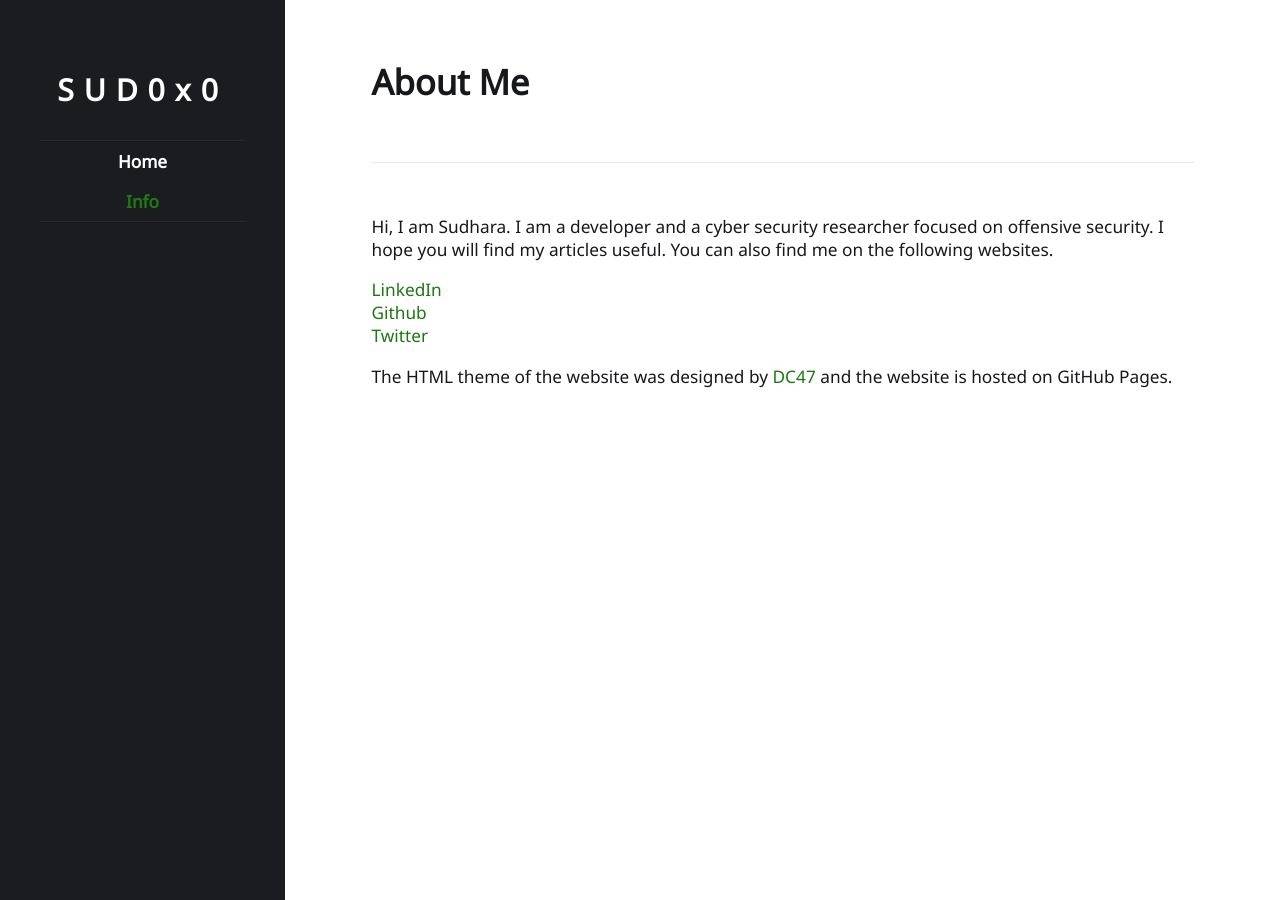
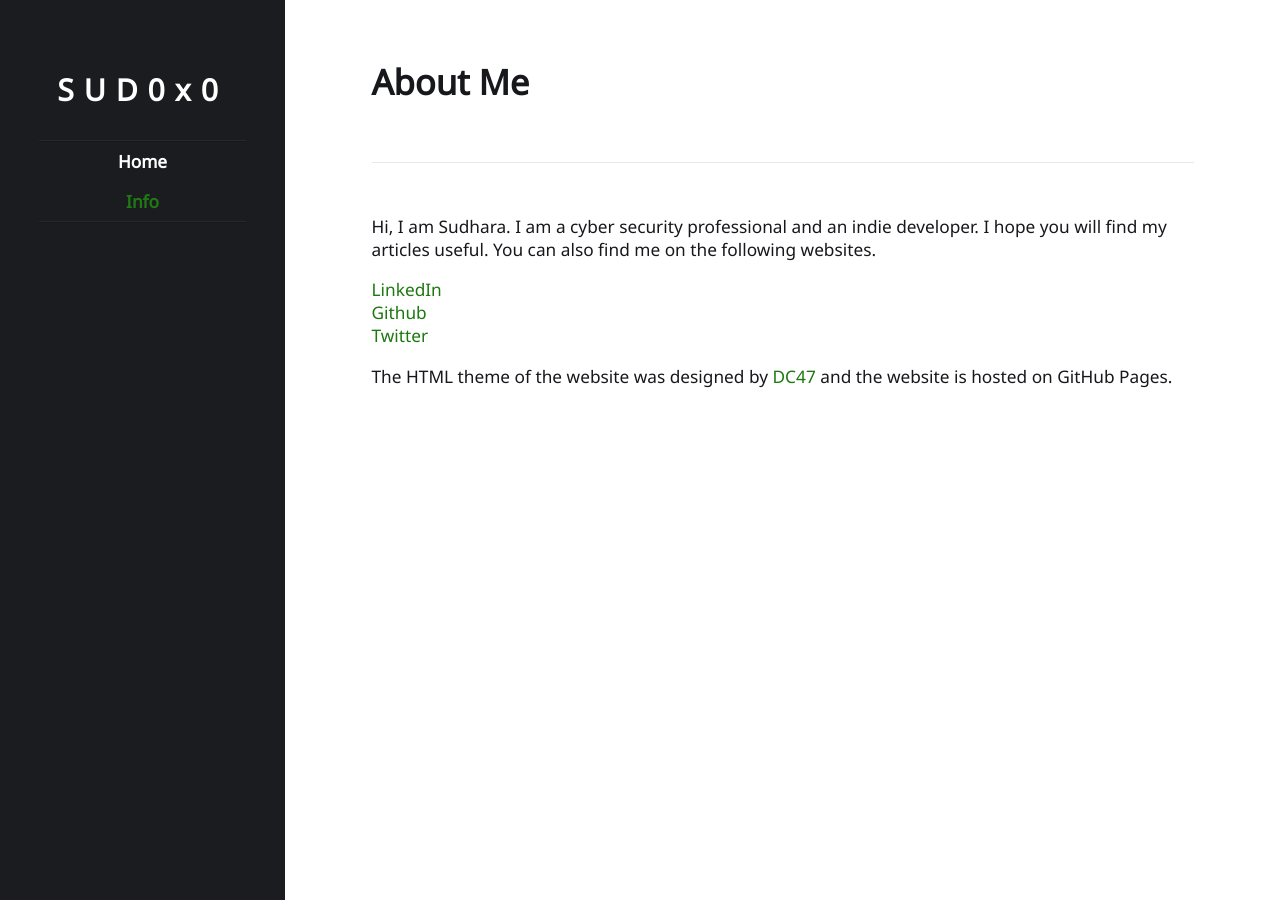
Before and after one commit to sud0x0/SUD0x0, a Jekyll site: the page built from about.html, in a window 1280 px wide. Built offline with Jekyll 4.4.1, drawn with Linux system fonts in a browser that asks for light colours.

Commit message:
Update about.html

```diff
--- a/about.html
+++ b/about.html
@@ -7,7 +7,7 @@
   <h1>About Me</h1>
 </div>
 <div class="x_0x0">
-  <p>Hi, I am Sudhara. I am a developer and a cyber security researcher focused on offensive security. I hope you will find my articles useful. You can also find me on the following websites.</p>
+  <p>Hi, I am Sudhara. I am a cyber security professional and an indie developer. I hope you will find my articles useful. You can also find me on the following websites.</p>
   <a href="https://www.linkedin.com/in/sudhara/" target="_blank">LinkedIn </a></br>
   <a href="https://github.com/sud0x0" target="_blank">Github </a></br>
   <a href="https://twitter.com/sud0x0" target="_blank">Twitter </a></br>
```
